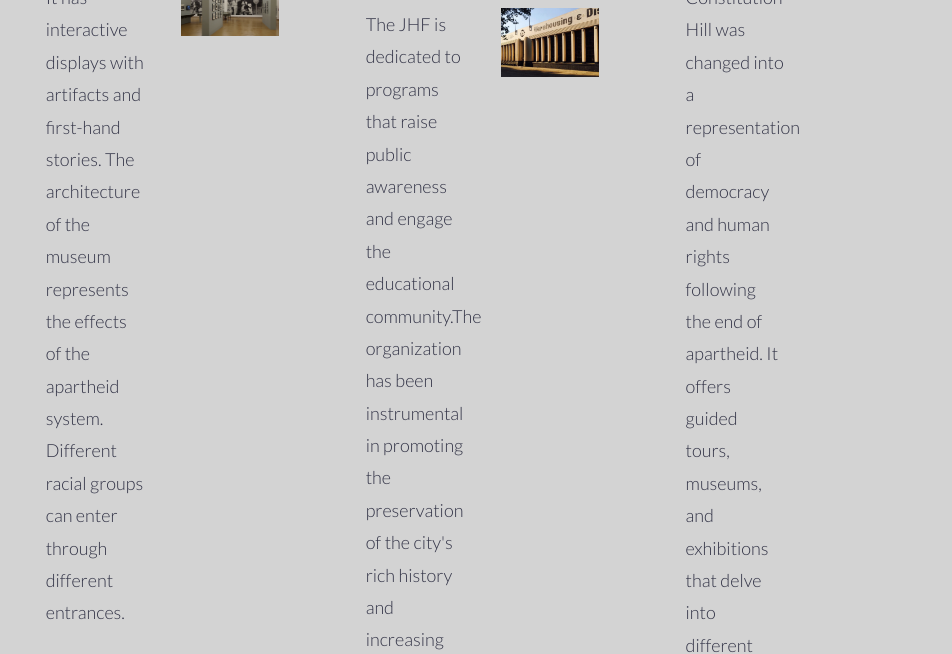
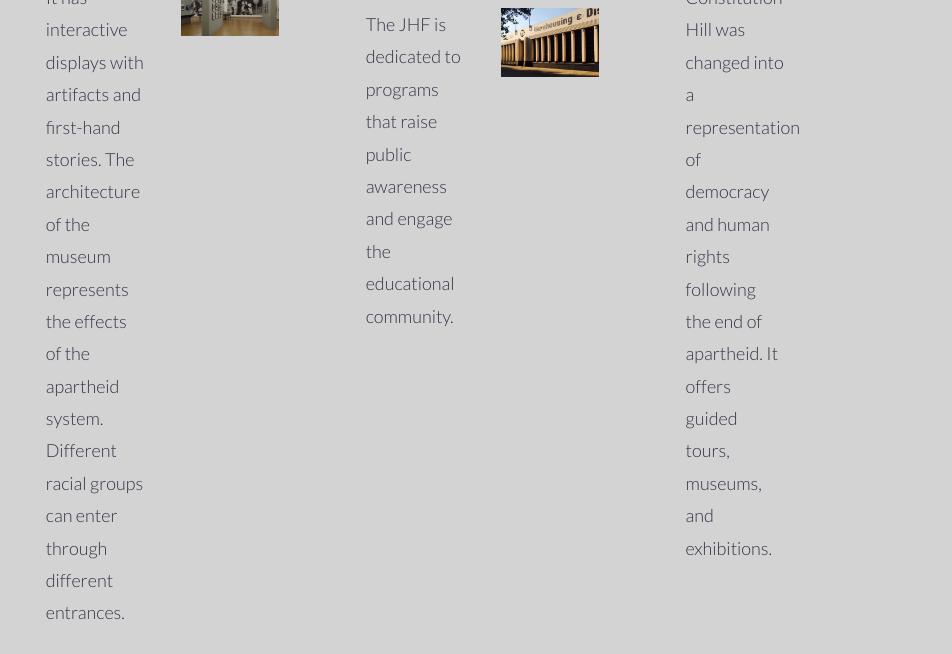
Before and after one commit to chadrack-123/basic-website, a plain HTML site: page my-webpage-grid.html in a window 1280 px wide. Shown: the part 2130-2784 px from the top of the page, without its empty margins (147-1099 px from the left). Drawn offline with Linux system fonts and the light colour scheme.

Commit message:
second commit

```diff
--- a/my-webpage-grid.html
+++ b/my-webpage-grid.html
@@ -135,12 +135,7 @@
                         <div class="col-12-sm">
                             <div class="col-6-sm">
                                 <p class="col-10">The JHF is dedicated to programs that raise public awareness and engage the educational
-                                    community.The organization has been instrumental in promoting the preservation of the
-                                    city's rich history and increasing public awareness of it over the years.
-
-                                    historical sites.The Johannesburg Historical Foundation (JHF) is actively concerned in
-                                    the identification, documentation, and preservation of historical buildings, places, and
-                                    districts in Johannesburg.
+                                    community.
                                 </p>
                             </div>
                             <div class="col-6-sm">
@@ -154,9 +149,7 @@
                         <div class="col-12-sm">
                             <div class="col-6-sm">
                                 <p class="col-10">Constitution Hill was changed into a representation of democracy and human rights
-                                    following the end of apartheid. It offers guided tours, museums, and exhibitions that
-                                    delve into different facets of the nation's history. It regularly holds exhibitions,
-                                    performances, and events. displays that encourage conversation.
+                                    following the end of apartheid. It offers guided tours, museums, and exhibitions.
 
                                 </p>
                             </div>
```
Also changed, not shown: my-webpage.html (+2 -9 lines).
